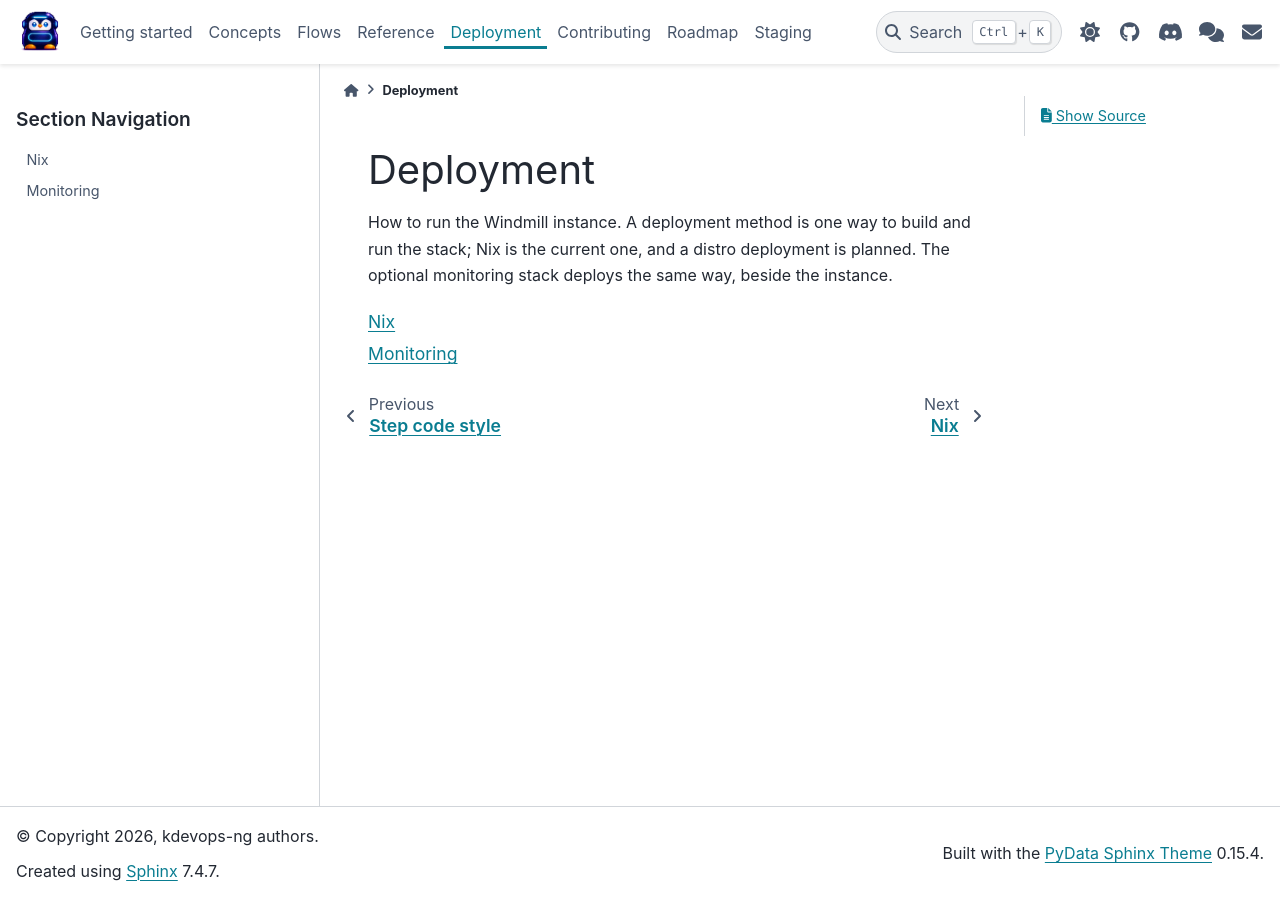
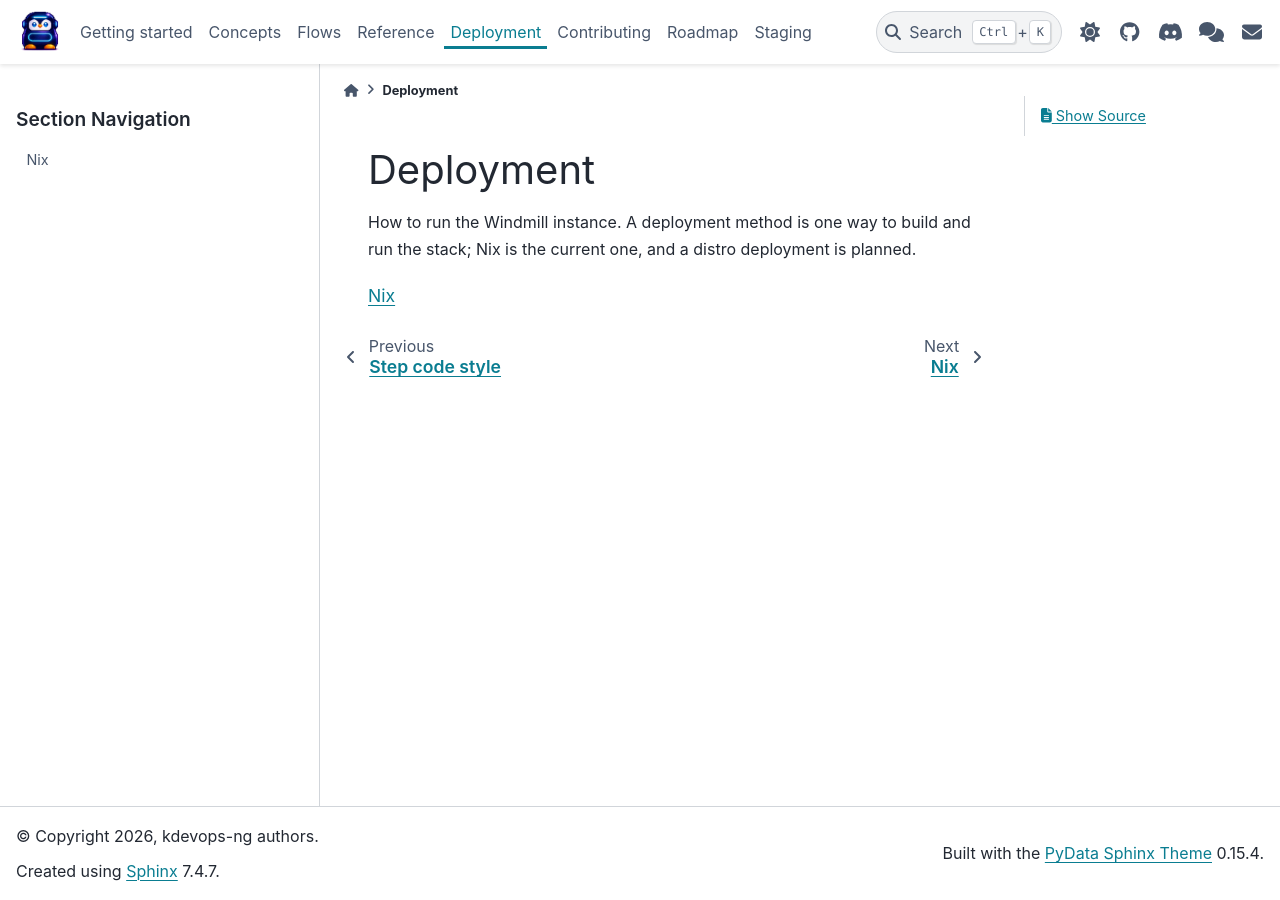
Before and after one commit to dagomez137/kdevops-ng, a Sphinx documentation site: the page built from docs/deployment/index.rst, in a window 1280 px wide. Built offline with Sphinx 7.4.7 and the PyData theme 0.15.4, drawn with Linux system fonts in a browser that asks for light colours.

Commit message:
docs: move the monitoring page into staging
Every documentation page added since the layout refresh was promoted
from working notes as an :orphan: draft tracked in docs/staging.rst,
except the monitoring page, which the deployment index linked directly
and so presented as reviewed when it had not been.

Mark docs/deployment/monitoring.rst :orphan:, drop it from the
deployment index toctree along with the sentence that advertised it
there, and record it under a new Deployment section in docs/staging.rst.
The page still renders and stays reachable from the staging list; it no
longer claims to be vetted, matching the flow and contributing pages
that already wait for review.

Generated-by: Claude AI
Signed-off-by: Daniel Gomez <da.gomez@kernel.org>

```diff
--- a/docs/deployment/index.rst
+++ b/docs/deployment/index.rst
@@ -5,11 +5,9 @@ Deployment
 ==========
 
 How to run the Windmill instance. A deployment method is one way to build and
-run the stack; Nix is the current one, and a distro deployment is planned. The
-optional monitoring stack deploys the same way, beside the instance.
+run the stack; Nix is the current one, and a distro deployment is planned.
 
 .. toctree::
    :maxdepth: 1
 
    nix
-   monitoring
--- a/docs/deployment/monitoring.rst
+++ b/docs/deployment/monitoring.rst
@@ -1,4 +1,6 @@
 .. SPDX-License-Identifier: copyleft-next-0.3.1
+
+:orphan:
 
 ==========
 Monitoring
--- a/docs/staging.rst
+++ b/docs/staging.rst
@@ -33,6 +33,11 @@ Concepts
 - :doc:`/concepts/build-store` (add to ``docs/concepts/index.rst``)
 - :doc:`/concepts/cross-host-development` (add to ``docs/concepts/index.rst``)
 
+Deployment
+==========
+
+- :doc:`/deployment/monitoring` (add to ``docs/deployment/index.rst``)
+
 Flows
 =====
 
```
